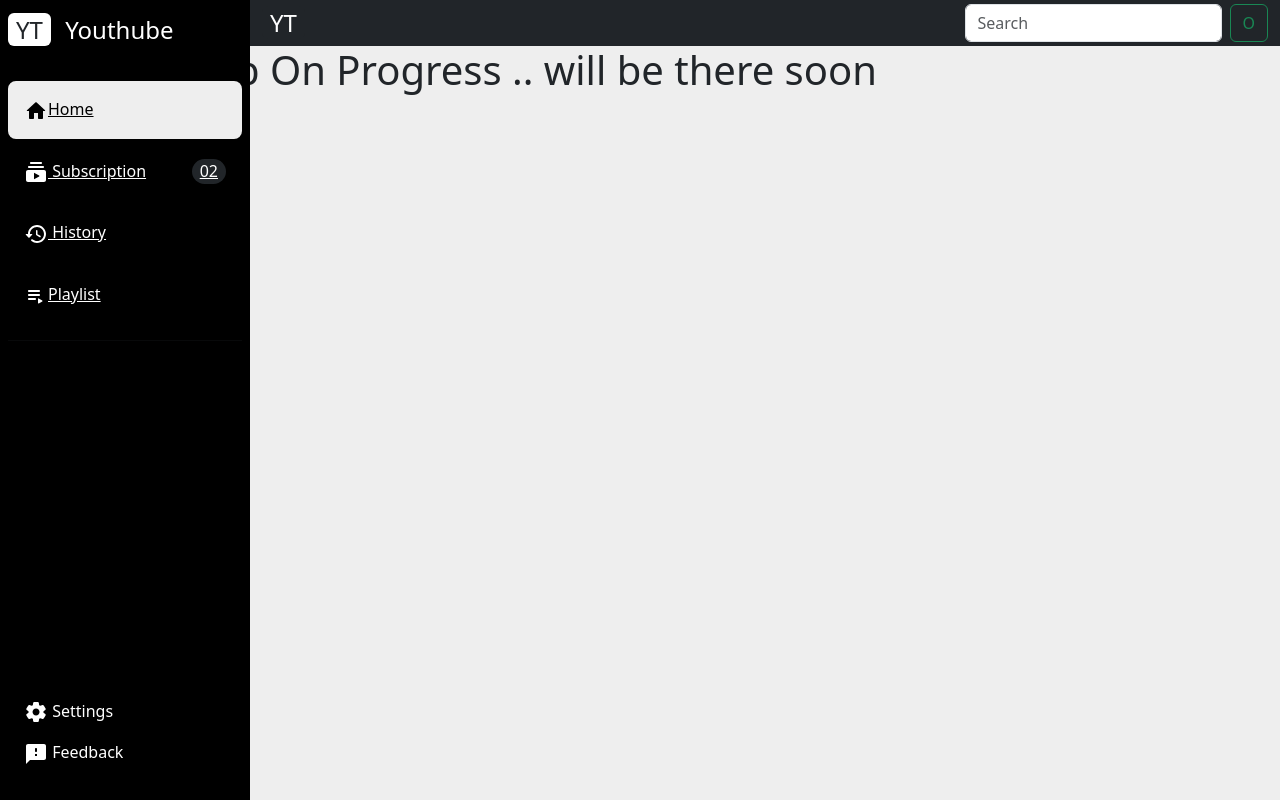
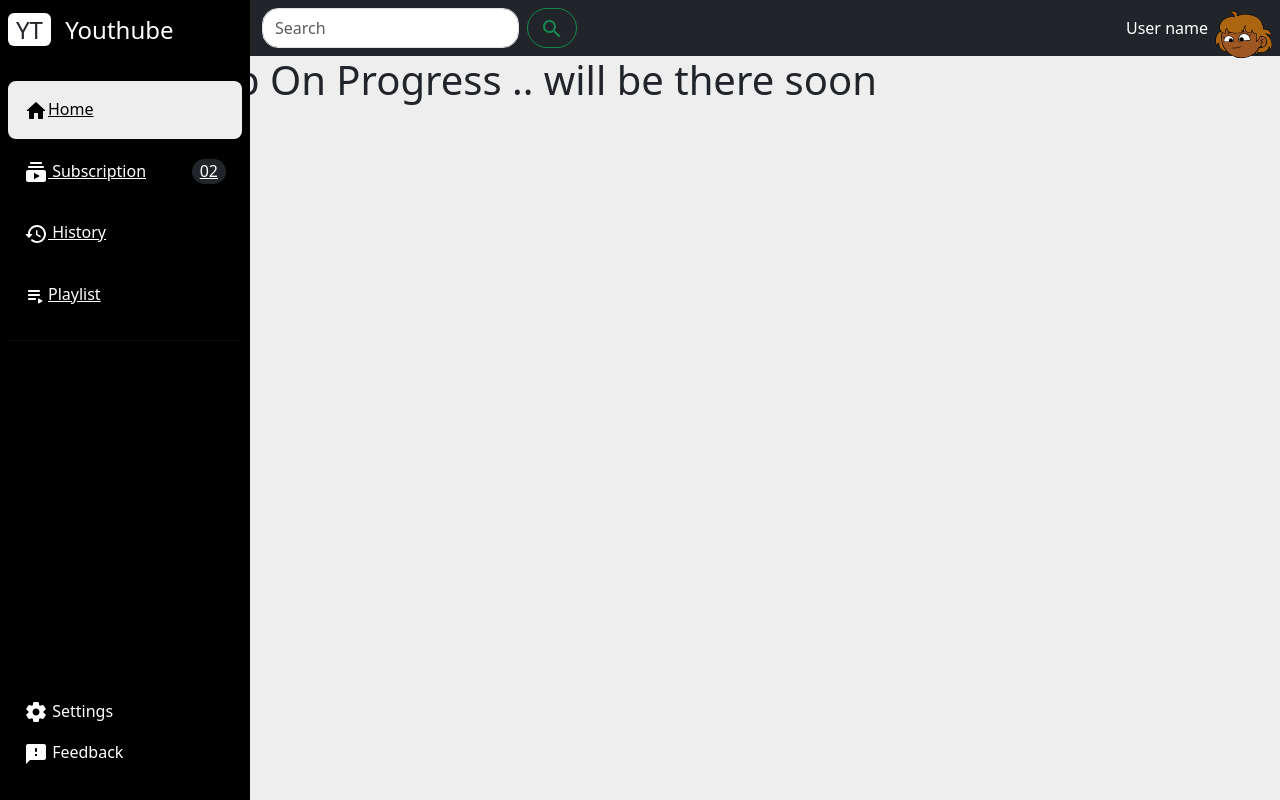
Before and after one commit to Sumit-Ks1/videoTube, a React (Vite) app in the folder ClientSide/: page /playlist in a window 1280 px wide. Built offline with nearby package versions, Linux system fonts and the light colour scheme.

Commit message:
upgraded navbar

```diff
--- a/ClientSide/src/components/NavBar/NavBar.css
+++ b/ClientSide/src/components/NavBar/NavBar.css
@@ -68,3 +68,19 @@ hr.h-color {
         margin-left: 0;
     }
 }
+
+.profile{
+    /* background-color: red; */
+    margin-right: 60px;
+}
+
+.profile img{
+    position: absolute;
+    right: 2px;
+    top:2px;
+    object-fit: cover;
+    width: 70px;
+    /* background-color:aqua; */
+    border-radius: 50%;
+
+}
--- a/ClientSide/src/components/NavBar/NavBar.jsx
+++ b/ClientSide/src/components/NavBar/NavBar.jsx
@@ -2,7 +2,9 @@
 import 'bootstrap/dist/css/bootstrap.min.css';
 import './NavBar.css'
 import MenuIcon from '@mui/icons-material/Menu';
-
+import { Link } from 'react-router-dom';
+import SearchIcon from '@mui/icons-material/Search';
+import Search from '@mui/icons-material/Search';
 
 function justForComparission() {
     return (
@@ -55,7 +57,7 @@ function NavBar(props) {
         //         </div>
         //     </nav>
         // </div>x
-        <nav className="navbar navbar-expand-md navbar-light bg-dark">
+        <nav className="navbar navbar-expand-md navbar-light bg-dark py-2">
             <div className="container-fluid">
                 <div className="d-flex justify-content-between d-md-none d-block">
                     <button
@@ -66,17 +68,31 @@ function NavBar(props) {
                     </button>
                     {/* btn d-md-none d-block close-btn px-1 py-0 text-white */}
                 </div>
-                <a className="navbar-brand fs-4" href="#">
-                    <span className="bg-dark rounded px-2 py-0 text-white">YT</span></a>
-                {/* <a className="navbar-brand">Navbar</a> */}
+
                 <form className="d-flex" role="search">
-                    <input className="form-control me-2" type="search" placeholder="Search" aria-label="Search">
+                    <input className="rounded-4 form-control me-2" type="search" placeholder="Search" aria-label="Search">
                     </input>
                     {/* this button was not working inside input elment */}
-                    <button className="btn btn-outline-success" type="submit">
-                        O
+                    <button className="btn rounded-5 btn-outline-success" type="submit">
+                        <SearchIcon />
                     </button>
                 </form>
+
+                <div className="profile text-white">
+                    <span>User name</span>
+                    <img src='src/assets/avatars/avatar3.svg' alt="" />
+                </div>
+
+                {/* For Logo at the right
+                <Link to={'/'}>
+                    <a className="navbar-brand fs-4" href="">
+                        <span className="bg-dark rounded px-2 py-0 text-white">
+                            YT
+                        </span>
+                    </a>
+                </Link> */}
+                {/* <a className="navbar-brand">Navbar</a> */}
+
             </div>
         </nav>
     )
```
